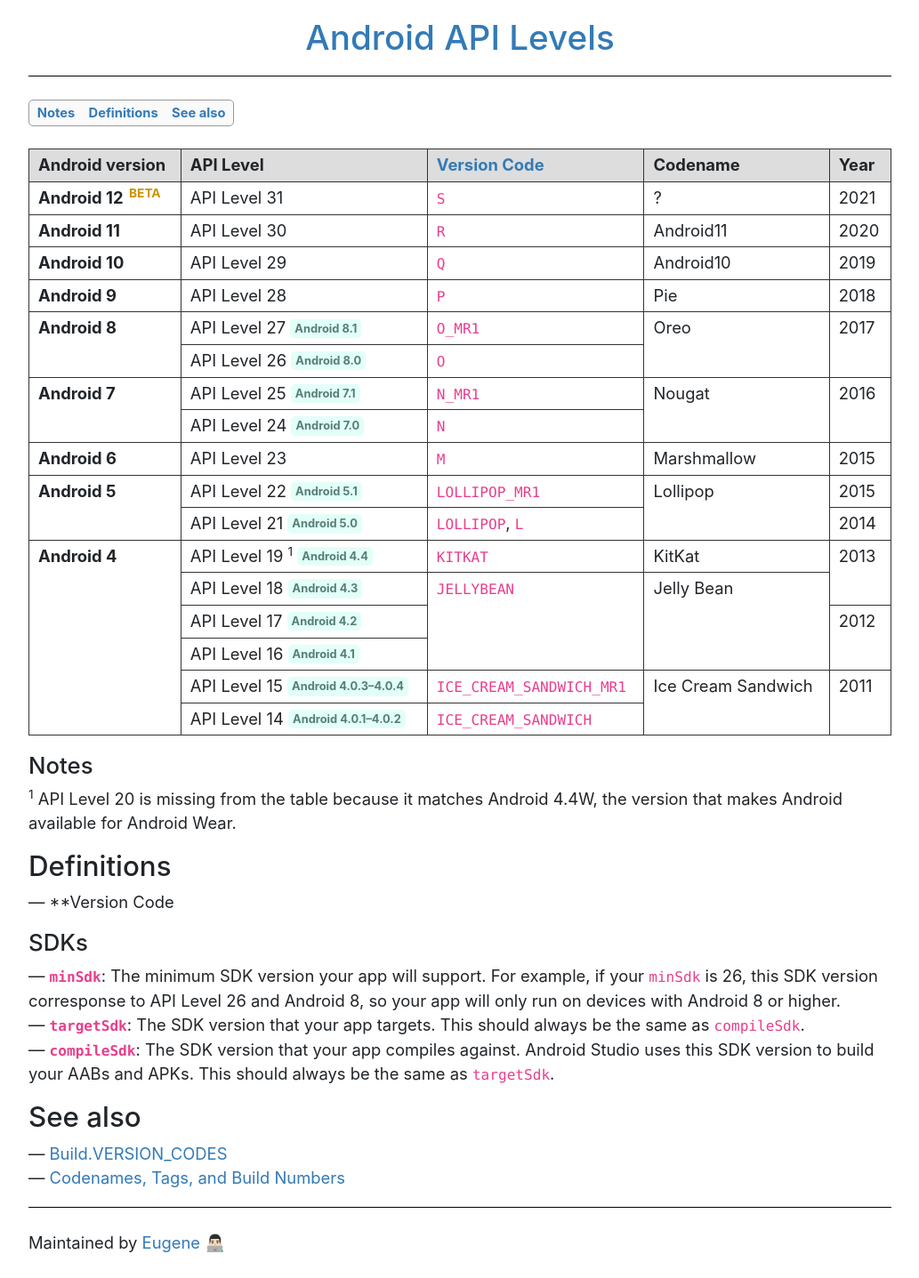
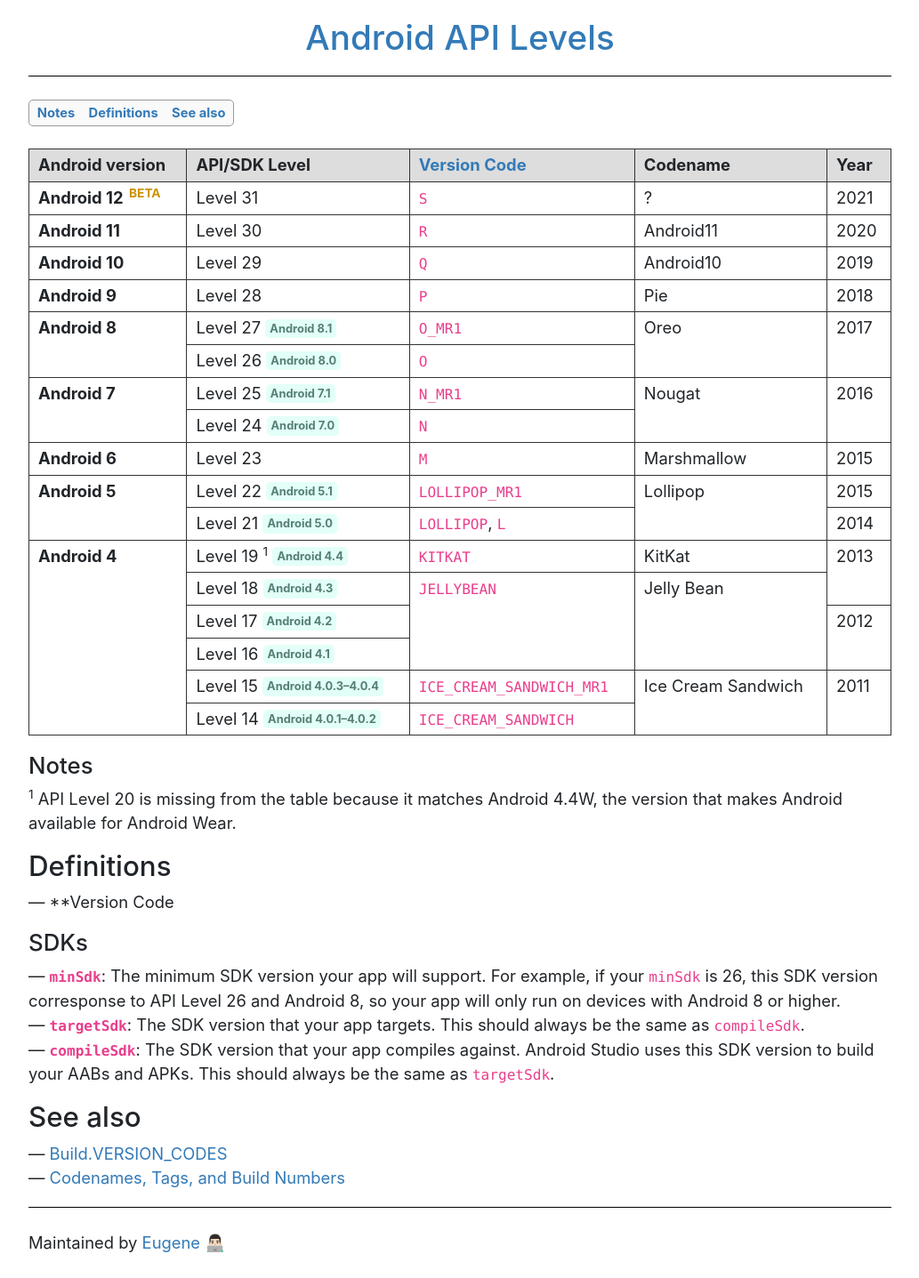
Before and after one commit to ebelinski/apilevels, a Jekyll site: the page built from index.md, in a window 1280 px wide. Shown: the whole page at 89% size, without its empty margins (123-1156 px from the left). Built offline with Jekyll 4.4.1, drawn with Linux system fonts in a browser that asks for light colours.

Commit message:
API Level -> API/SDK Level.

```diff
--- a/index.md
+++ b/index.md
@@ -11,107 +11,107 @@
 <table class="full-width">
   <tr>
     <th>Android version</th>
-    <th>API Level</th>
+    <th>API/SDK Level</th>
     <th><a href="https://developer.android.com/reference/kotlin/android/os/Build.VERSION_CODES">Version Code</a></th>
     <th>Codename</th>
     <th>Year</th>
   </tr>
   <tr>
     <td><b>Android 12 <sup class="beta">BETA</sup></b></td>
-    <td>API Level 31</td>
+    <td>Level 31</td>
     <td><code>S</code></td>
     <td>?</td>
     <td>2021</td>
   </tr>
   <tr>
     <td><b>Android 11</b></td>
-    <td>API Level 30</td>
+    <td>Level 30</td>
     <td><code>R</code></td>
     <td>Android11</td>
     <td>2020</td>
   </tr>
   <tr>
     <td><b>Android 10</b></td>
-    <td>API Level 29</td>
+    <td>Level 29</td>
     <td><code>Q</code></td>
     <td>Android10</td>
     <td>2019</td>
   </tr>
   <tr>
     <td><b>Android 9</b></td>
-    <td>API Level 28</td>
+    <td>Level 28</td>
     <td><code>P</code></td>
     <td>Pie</td>
     <td>2018</td>
   </tr>
   <tr>
     <td rowspan="2"><b>Android 8</b></td>
-    <td>API Level 27 <span class="subversion">Android 8.1</span></td>
+    <td>Level 27 <span class="subversion">Android 8.1</span></td>
     <td><code>O_MR1</code></td>
     <td rowspan="2">Oreo</td>
     <td rowspan="2">2017</td>
   </tr>
   <tr>
-    <td>API Level 26 <span class="subversion">Android 8.0</span></td>
+    <td>Level 26 <span class="subversion">Android 8.0</span></td>
     <td><code>O</code></td>
   </tr>
   <tr>
     <td rowspan="2"><b>Android 7</b></td>
-    <td>API Level 25 <span class="subversion">Android 7.1</span></td>
+    <td>Level 25 <span class="subversion">Android 7.1</span></td>
     <td><code>N_MR1</code></td>
     <td rowspan="2">Nougat</td>
     <td rowspan="2">2016</td>
   </tr>
   <tr>
-    <td>API Level 24 <span class="subversion">Android 7.0</span></td>
+    <td>Level 24 <span class="subversion">Android 7.0</span></td>
     <td><code>N</code></td>
   </tr>
   <tr>
     <td><b>Android 6</b></td>
-    <td>API Level 23</td>
+    <td>Level 23</td>
     <td><code>M</code></td>
     <td>Marshmallow</td>
     <td>2015</td>
   </tr>
   <tr>
     <td rowspan="2"><b>Android 5</b></td>
-    <td>API Level 22 <span class="subversion">Android 5.1</span></td>
+    <td>Level 22 <span class="subversion">Android 5.1</span></td>
     <td><code>LOLLIPOP_MR1</code></td>
     <td rowspan="2">Lollipop</td>
     <td>2015</td>
   </tr>
   <tr>
-    <td>API Level 21 <span class="subversion">Android 5.0</span></td>
+    <td>Level 21 <span class="subversion">Android 5.0</span></td>
     <td><code>LOLLIPOP</code>, <code>L</code></td>
     <td>2014</td>
   </tr>
   <tr>
     <td rowspan="6"><b>Android 4</b></td>
-    <td>API Level 19 <sup>1</sup> <span class="subversion">Android 4.4</span></td>
+    <td>Level 19 <sup>1</sup> <span class="subversion">Android 4.4</span></td>
     <td><code>KITKAT</code></td>
     <td>KitKat</td>
     <td rowspan="2">2013</td>
   </tr>
   <tr>
-    <td>API Level 18 <span class="subversion">Android 4.3</span></td>
+    <td>Level 18 <span class="subversion">Android 4.3</span></td>
     <td rowspan="3"><code>JELLYBEAN</code></td>
     <td rowspan="3">Jelly Bean</td>
   </tr>
   <tr>
-    <td>API Level 17 <span class="subversion">Android 4.2</span></td>
+    <td>Level 17 <span class="subversion">Android 4.2</span></td>
     <td rowspan="2">2012</td>
   </tr>
   <tr>
-    <td>API Level 16 <span class="subversion">Android 4.1</span></td>
+    <td>Level 16 <span class="subversion">Android 4.1</span></td>
   </tr>
   <tr>
-    <td>API Level 15 <span class="subversion">Android 4.0.3–4.0.4</span></td>
+    <td>Level 15 <span class="subversion">Android 4.0.3–4.0.4</span></td>
     <td><code>ICE_CREAM_SANDWICH_MR1</code></td>
     <td rowspan="2">Ice Cream Sandwich</td>
     <td rowspan="2">2011</td>
   </tr>
   <tr>
-    <td>API Level 14 <span class="subversion">Android 4.0.1–4.0.2</span></td>
+    <td>Level 14 <span class="subversion">Android 4.0.1–4.0.2</span></td>
     <td><code>ICE_CREAM_SANDWICH</code></td>
   </tr>
 </table>
```
